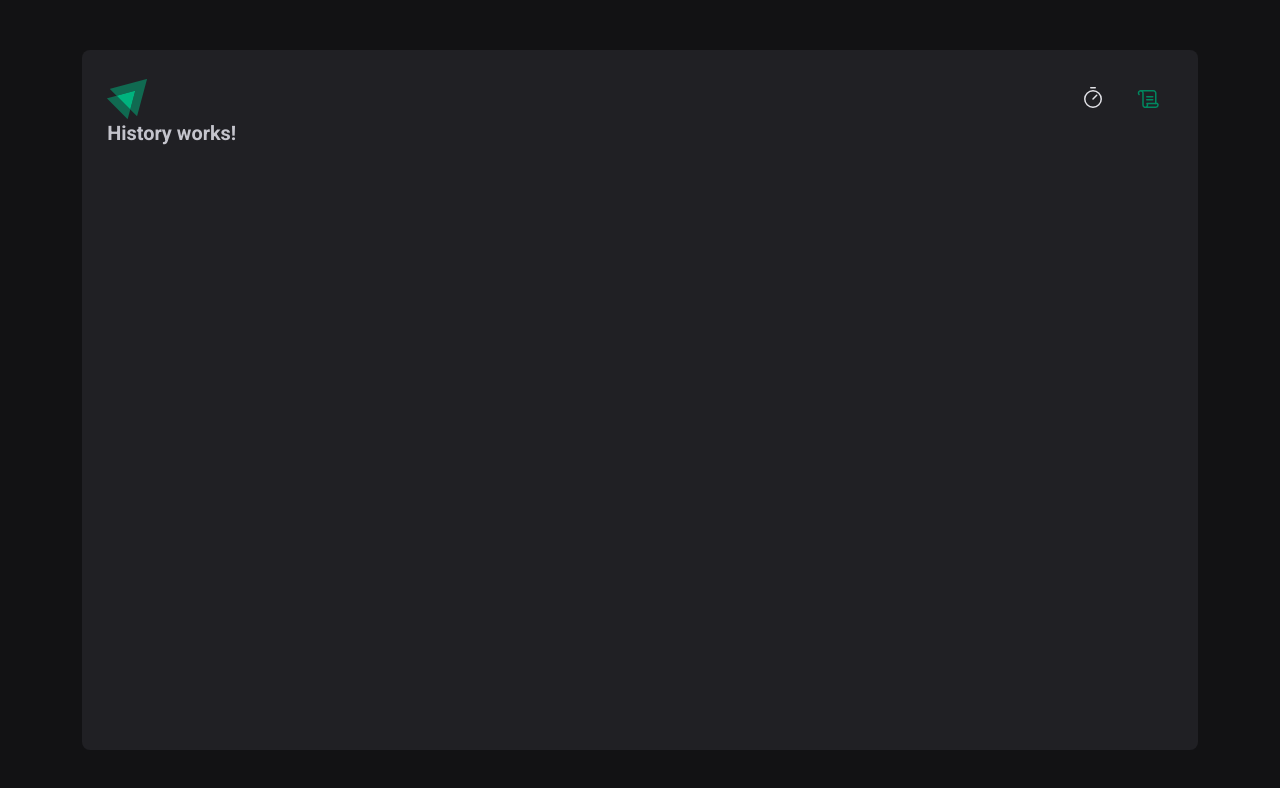
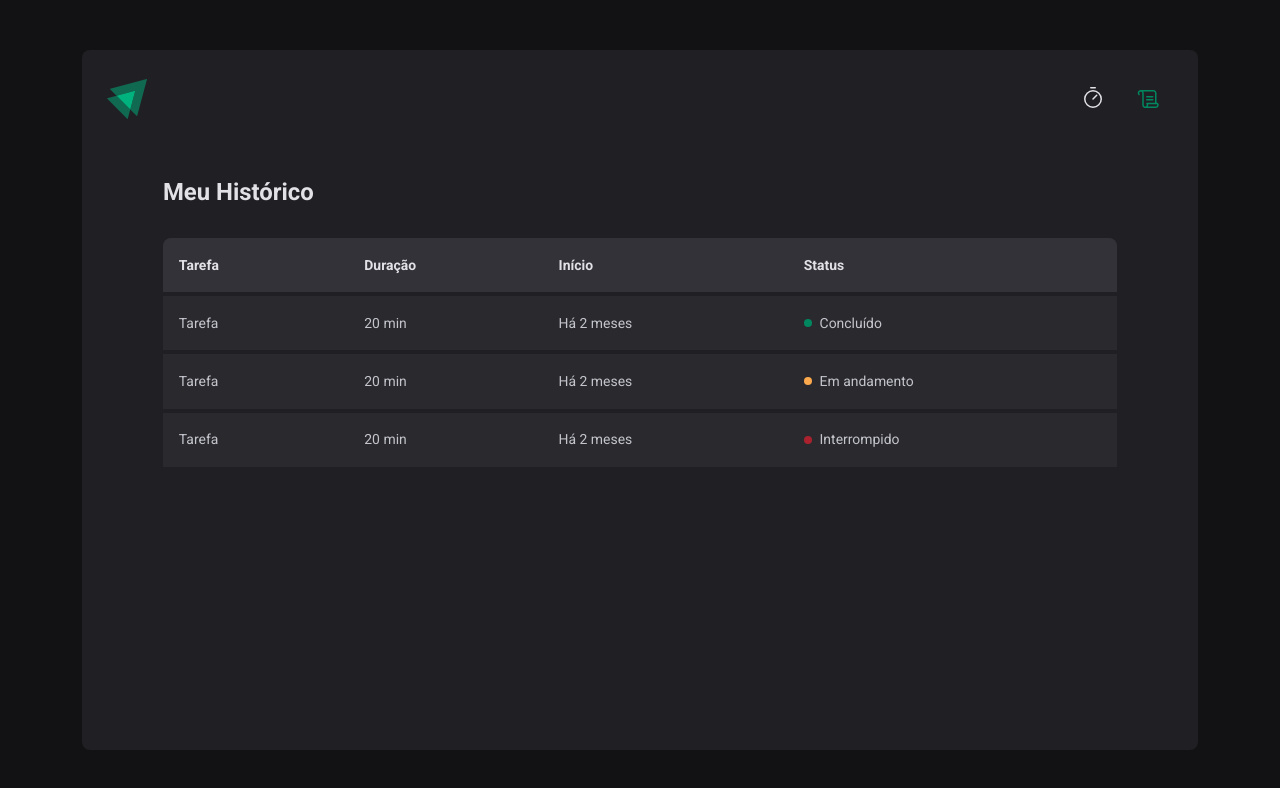
Before and after one commit to ViniciusdePSouza/PmodoroReactTS, a React (Vite) app in the folder PomodoroTSX/: page /history in a window 1280 px wide. Shown: the top 788 px of the page. Built offline with nearby package versions, Linux system fonts and the light colour scheme.

Commit message:
History page done

```diff
--- a/PomodoroTSX/src/Pages/History/index.tsx
+++ b/PomodoroTSX/src/Pages/History/index.tsx
@@ -1,5 +1,44 @@
+import { HistoryContainer, HistoryList, Status } from "./styles";
+
+
 export function History(){
     return (
-        <h1>History works!</h1>
+        <HistoryContainer>
+            <h1>Meu Histórico</h1>
+
+            <HistoryList>
+                <table>
+                    <thead>
+                        <tr>
+                            <th>Tarefa</th>
+                            <th>Duração</th>
+                            <th>Início</th>
+                            <th>Status</th>
+                        </tr>
+                    </thead>
+
+                    <tbody>
+                        <tr>
+                            <td>Tarefa</td>
+                            <td>20 min</td>
+                            <td>Há 2 meses</td>
+                            <td><Status statusColor="green">Concluído</Status></td>
+                        </tr>
+                        <tr>
+                            <td>Tarefa</td>
+                            <td>20 min</td>
+                            <td>Há 2 meses</td>
+                            <td><Status statusColor="yellow">Em andamento</Status></td>
+                        </tr>
+                        <tr>
+                            <td>Tarefa</td>
+                            <td>20 min</td>
+                            <td>Há 2 meses</td>
+                            <td><Status statusColor="red">Interrompido</Status></td>
+                        </tr>
+                    </tbody>
+                </table>
+            </HistoryList>
+        </HistoryContainer>
     )
 }
--- a/PomodoroTSX/src/Pages/History/styles.ts
+++ b/PomodoroTSX/src/Pages/History/styles.ts
@@ -0,0 +1,79 @@
+import styled from "styled-components";
+
+export const HistoryContainer = styled.div`
+    flex: 1;
+    padding: 5.6rem;
+
+    display: flex;
+    flex-direction: column;
+
+    >h1 {
+        font-size: 2.4rem;
+        color: ${(props) => props.theme['gray-100']}
+    }
+`
+
+export const HistoryList = styled.div`
+    flex:  1;
+    overflow: auto;
+    margin-top: 3.2rem;
+
+    table {
+        width: 100%;
+        border-collapse: collapse;
+        min-width: 600px;
+
+        th {
+            background-color: ${(props) => props.theme['gray-600']};
+
+            padding: 1.6rem;
+            text-align: left;
+            color: ${(props) => props.theme['gray-100']};
+            font-size: 1.4rem;
+            line-height: 1.6;
+
+            &:first-child {
+                border-top-left-radius: 8px;
+                padding-right: 2.4rem;
+            }
+            &:last-child {
+                border-top-right-radius: 8px;
+                padding-right: 2.4rem;
+            }
+        }
+
+        td {
+            background-color: ${(props) => props.theme['gray-700']};
+            border-top: 4px solid ${(props) => props.theme['gray-800']};
+
+            padding: 1.6rem;
+
+            font-size: 1.4rem;
+            line-height: 1.6;
+        }
+    }
+`
+const STATUS_COLOR = {
+    yellow: 'yellow-500',
+    green: 'green-500',
+    red: 'red-500',
+} as const
+
+interface StatusProps {
+    statusColor: keyof typeof STATUS_COLOR
+}
+
+export const Status =styled.span<StatusProps>`
+    display: flex;
+    align-items: center;
+    gap: 0.8rem;
+
+    &::before{
+        content: '';
+        width: 0.8rem;
+        height: 0.8rem;
+
+        border-radius: 50%;
+        background-color: ${(props) => props.theme[STATUS_COLOR[props.statusColor]]}
+    }
+`
```
